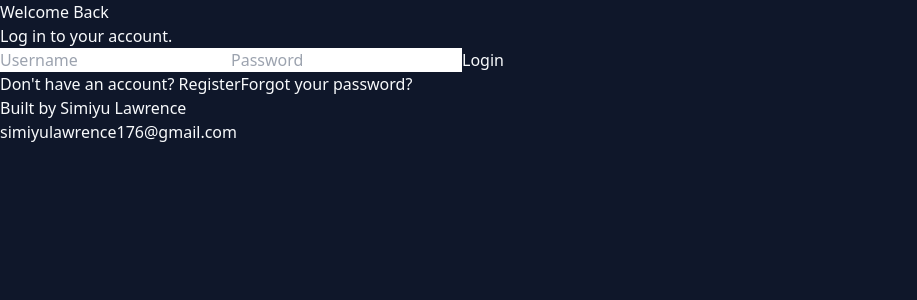
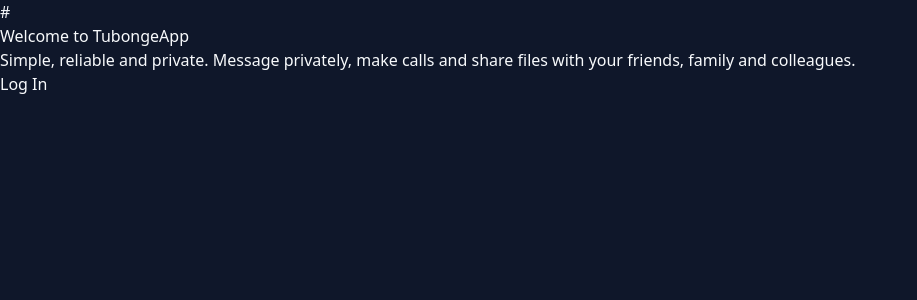
Before and after one commit to law850/realtime-chat-app, a React app in the folder frontend/: page / in a window 1280 px wide. Shown: the top 300 px of the page, without its empty margins (0-917 px from the left). Built offline with nearby package versions, Linux system fonts and the light colour scheme; the HTML template or start-up script is replaced by a standard one.

Commit message:
Changed app name to TubongeApp and added landing page

```diff
--- a/frontend/src/App.jsx
+++ b/frontend/src/App.jsx
@@ -11,6 +11,9 @@ function App() {
   const [isResetting, setIsResetting] = useState(false);
   const [authError, setAuthError] = useState('');
   const [token, setToken] = useState(localStorage.getItem('access_token') || null);
+
+  // --- NEW: State for Landing Page ---
+  const [showLanding, setShowLanding] = useState(true);
 
   const [room, setRoom] = useState(null);
   const [newRoom, setNewRoom] = useState('');
@@ -456,11 +459,48 @@ function App() {
 
   const connectionStatus = readyState === 1 ? 'Online' : readyState === 0 ? 'Connecting...' : 'Offline';
 
+  // --- NEW LANDING PAGE ---
+  if (!isLoggedIn && showLanding) {
+    return (
+      <div className="min-h-screen flex flex-col items-center justify-center p-4 bg-slate-950 relative overflow-hidden">
+        <div className="absolute top-0 left-0 w-full h-96 bg-gradient-to-b from-indigo-600/20 to-transparent"></div>
+
+        <div className="relative z-10 max-w-2xl w-full text-center">
+          <div className="w-24 h-24 bg-indigo-600 rounded-3xl flex items-center justify-center text-white font-bold text-5xl mx-auto mb-8 shadow-2xl shadow-indigo-500/30">
+            #
+          </div>
+          <h1 className="text-5xl font-extrabold text-white mb-6 tracking-tight">
+            Welcome to <span className="text-indigo-400">TubongeApp</span>
+          </h1>
+          <p className="text-lg text-slate-400 mb-12 max-w-lg mx-auto leading-relaxed">
+            Simple, reliable and private. Message privately, make calls and share files with your friends, family and colleagues.
+          </p>
+          <button
+            onClick={() => setShowLanding(false)}
+            className="px-12 py-4 bg-indigo-600 hover:bg-indigo-500 text-white font-bold text-lg rounded-full transition-all shadow-lg shadow-indigo-500/30 hover:scale-105"
+          >
+            Log In
+          </button>
+        </div>
+      </div>
+    );
+  }
+  // -------------------------
+
   // --- LOGIN / REGISTER / RESET SCREEN ---
   if (!isLoggedIn) {
     return (
       <div className="min-h-screen flex items-center justify-center p-4 bg-slate-950">
         <div className="bg-slate-900 p-10 rounded-3xl shadow-2xl w-full max-w-md border border-slate-800 text-center relative overflow-hidden">
+
+          {/* NEW: Back to Landing Button */}
+          <button
+            onClick={() => setShowLanding(true)}
+            className="absolute top-4 left-4 text-slate-500 hover:text-white text-sm font-bold transition z-10"
+          >
+            ← Back
+          </button>
+
           <div className="absolute top-0 left-0 w-full h-2 bg-gradient-to-r from-indigo-500 to-purple-500"></div>
 
           <h2 className="text-4xl font-extrabold mb-2 text-white">
```
